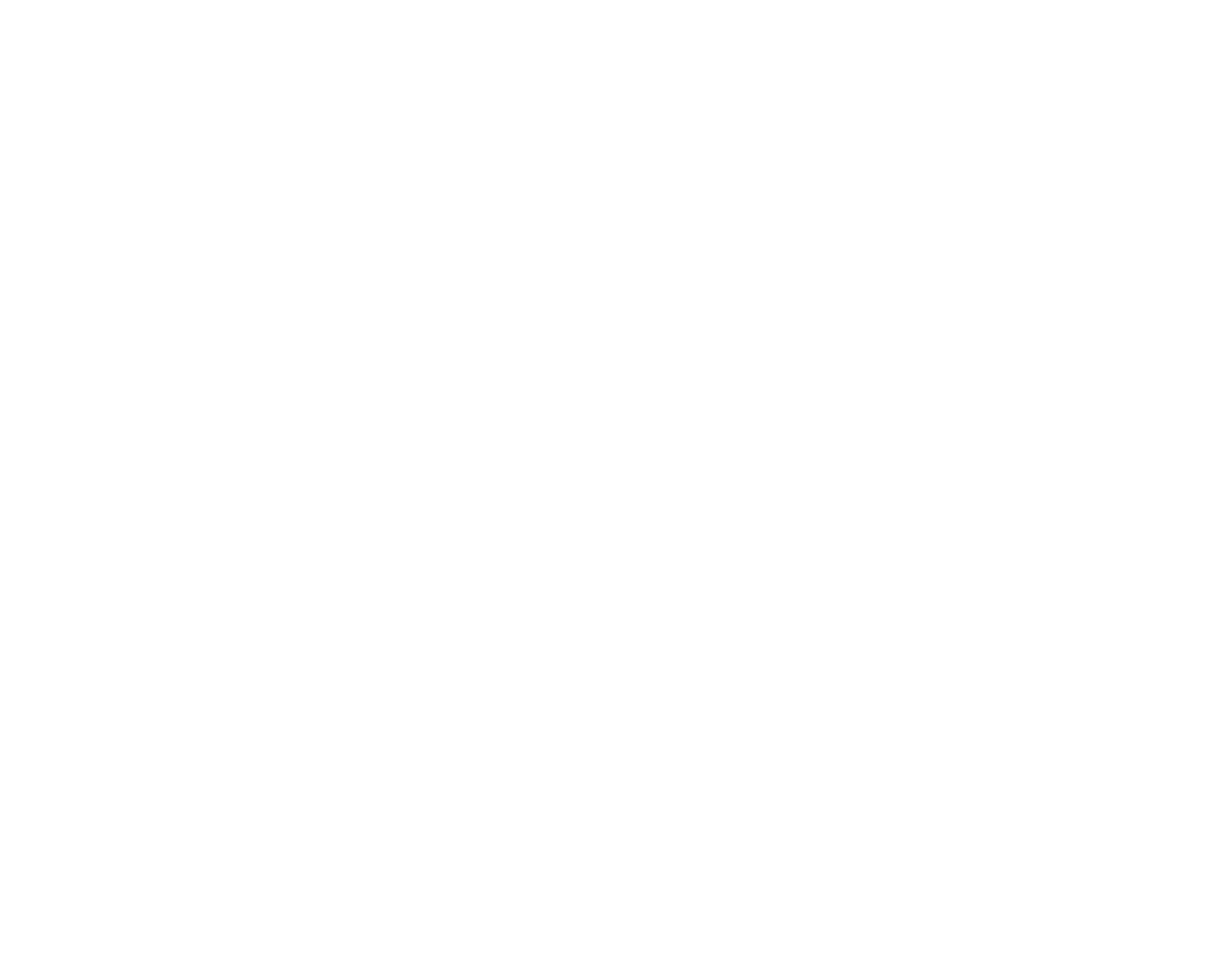
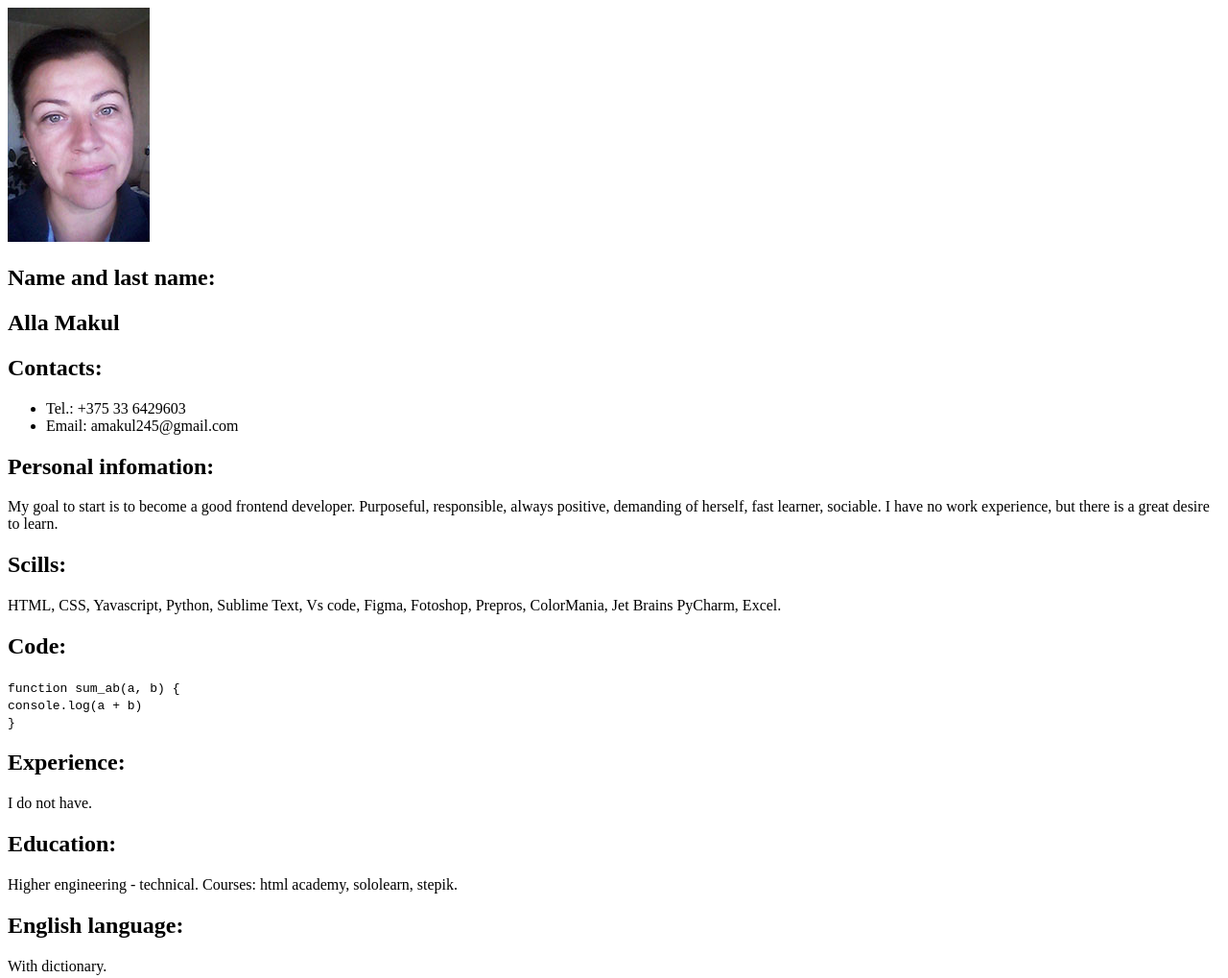
Before and after one commit to almakul/rsschool-cv, a plain HTML site: page index.html in a window 1280 px wide. Shown: the top 1019 px of the page at 96% size. Before the commit the page ends 800 px from the top, so only its background shows below. Drawn offline with Linux system fonts and the light colour scheme.

Commit message:
feat: add basic html code

```diff
--- a/index.html
+++ b/index.html
@@ -4,7 +4,55 @@
     <meta charset="UTF-8" />
     <meta http-equiv="X-UA-Compatible" content="IE=edge" />
     <meta name="viewport" content="width=device-width, initial-scale=1.0" />
-    <title>Document</title>
+    <title>rsschool-cv-html</title>
   </head>
-  <body></body>
+  <body>
+    <header>
+      <img src="./img/img_photo.jpg" alt="Фото Алла Макул" />
+    </header>
+    <article>
+      <section class="name">
+        <h2>Name and last name:</h2>
+        <h2>Alla Makul</h2>
+      </section>
+      <section class="contacts">
+        <h2>Contacts:</h2>
+        <ul class="contact_tel_email">
+          <li>Tel.: +375 33 6429603</li>
+          <li>Email: amakul245@gmail.com</li>
+        </ul>
+      </section>
+      <section class="person_inform">
+        <h2>Personal infomation:</h2>
+        <p>My goal to start is to become a good frontend developer. Purposeful, responsible, always positive, demanding of herself, fast learner, sociable. I have no work experience, but there is a great desire to learn.</p>
+      </section>
+      <section class="scills">
+        <h2>Scills:</h2>
+        <p>HTML, CSS, Yavascript, Python, Sublime Text, Vs code, Figma, Fotoshop, Prepros, ColorMania, Jet Brains PyCharm, Excel.</p>
+      </section>
+      <section class="code">
+        <h2>Code:</h2>
+        <p>
+          <code> function sum_ab(a, b) {<br /></code>
+          <code class="code_padding">console.log(a + b)<br />} </code>
+        </p>
+      </section>
+      <section class="experience">
+        <h2>Experience:</h2>
+        <p>I do not have.</p>
+      </section>
+      <section class="education">
+        <h2>Education:</h2>
+        <p>Higher engineering - technical. Courses: html academy, sololearn, stepik.</p>
+      </section>
+      <section class="english">
+        <h2>English language:</h2>
+        <p>With dictionary.</p>
+      </section>
+    </article>
+    <footer>
+      <a href="https://rs.school" class="f00ter_link">rsschool-cv</a>
+      <p class="footer_img"><img src="./img/img_footer.jpg" alt="rsschool" /></p>
+    </footer>
+  </body>
 </html>
```
